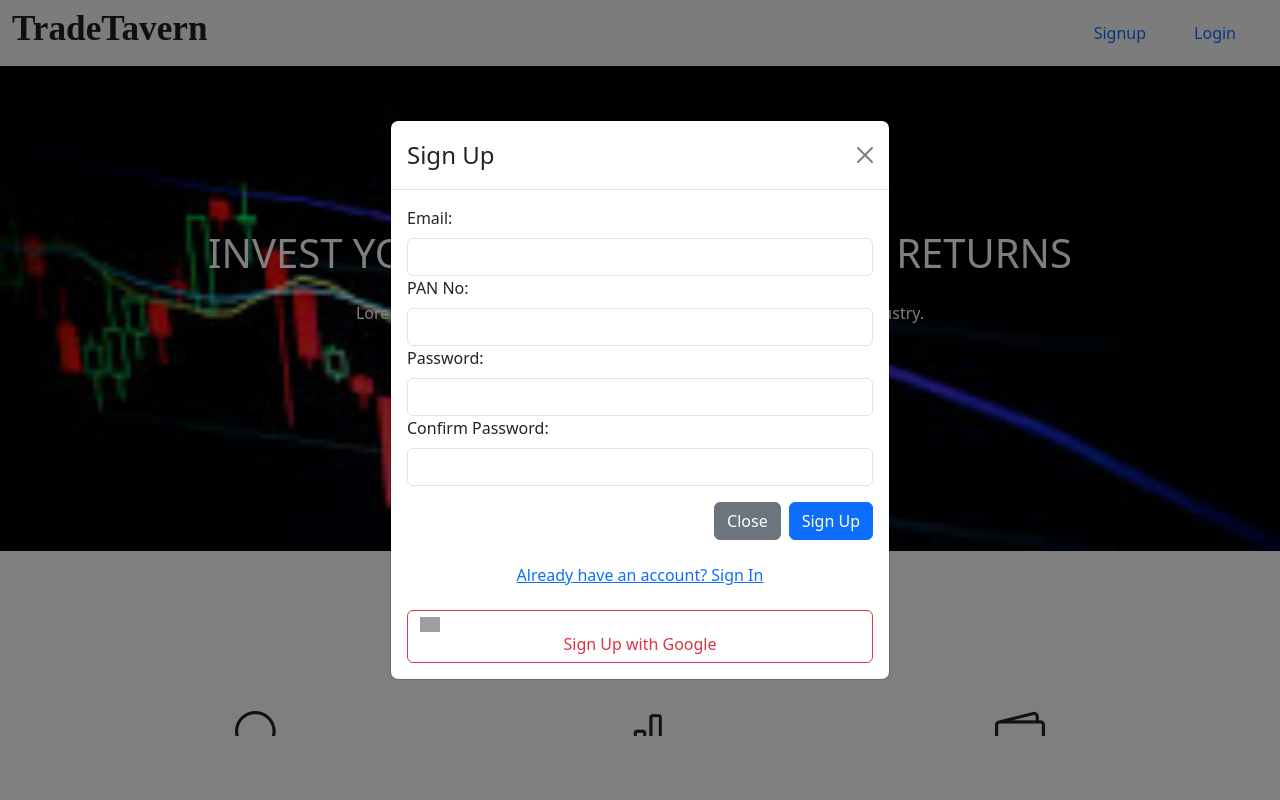
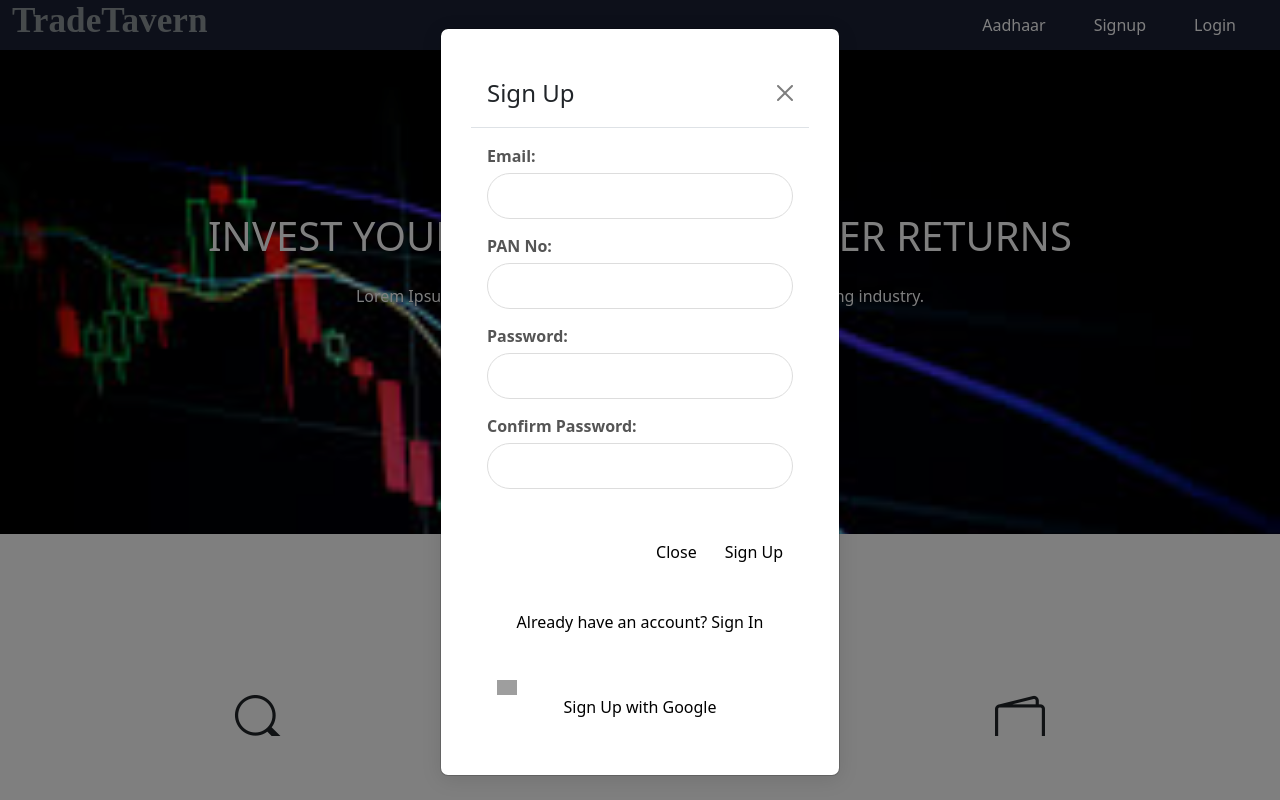
Before and after one commit to Radical-Ghost/TradeTavern, a React (Vite) app: page / in a window 1280 px wide. Both pictures are taken after a click on the button "Signup". Built offline with nearby package versions, Linux system fonts and the light colour scheme; no server answers; grey boxes are pictures that could not be loaded; a web font is replaced by a local one.

Commit message:
changed the navbar and added adhaar button on nav with pop up

```diff
--- /dev/null
+++ b/src/components/popups/Adhaar_popup.jsx
@@ -0,0 +1,96 @@
+import { useState } from "react";
+import { Modal, Button, Form } from "react-bootstrap";
+import "../../css/Popup.css";
+
+export default function AadhaarModal({ show, handleClose }) {
+    const [email, setEmail] = useState("");
+    const [name, setName] = useState("");
+    const [aadhaar, setAadhaar] = useState("");
+    const [pan, setPan] = useState("");
+
+    const handleSubmit = (e) => {
+        e.preventDefault();
+        // You can add logic here to handle form submission
+        console.log("Submitted Info:", { email, name, aadhaar, pan });
+
+        // Clear the form fields after submission
+        setEmail("");
+        setName("");
+        setAadhaar("");
+        setPan("");
+
+        // Close the modal
+        handleClose();
+    };
+
+    return (
+        <Modal
+            show={show}
+            onHide={handleClose}
+            centered
+            dialogClassName="custom-modall"
+            contentClassName="custom-modal">
+            <Modal.Header closeButton>
+                <Modal.Title>Submit Your Details</Modal.Title>
+            </Modal.Header>
+            <Modal.Body>
+                <Form onSubmit={handleSubmit}>
+                    <Form.Group controlId="formEmail">
+                        <Form.Label>Email ID:</Form.Label>
+                        <Form.Control
+                            type="email"
+                            value={email}
+                            onChange={(e) => setEmail(e.target.value)}
+                            required
+                        />
+                    </Form.Group>
+                    <Form.Group controlId="formName">
+                        <Form.Label>Name:</Form.Label>
+                        <Form.Control
+                            type="text"
+                            value={name}
+                            onChange={(e) => setName(e.target.value)}
+                            required
+                        />
+                    </Form.Group>
+                    <Form.Group controlId="formAadhaar">
+                        <Form.Label>Aadhaar Number:</Form.Label>
+                        <Form.Control
+                            type="text"
+                            value={aadhaar}
+                            onChange={(e) => setAadhaar(e.target.value)}
+                            required
+                            pattern="\d{12}" // Ensure it's 12 digits
+                            title="Please enter a valid 12-digit Aadhaar number"
+                        />
+                    </Form.Group>
+                    <Form.Group controlId="formPan">
+                        <Form.Label>PAN Card Number:</Form.Label>
+                        <Form.Control
+                            type="text"
+                            value={pan}
+                            onChange={(e) => setPan(e.target.value)}
+                            required
+                            pattern="[A-Z]{5}[0-9]{4}[A-Z]{1}" // Ensure PAN format
+                            title="Please enter a valid PAN card number in the format ABCDE1234F"
+                        />
+                    </Form.Group>
+                    <div className="d-flex justify-content-end mt-3">
+                        <Button
+                            variant="secondary"
+                            onClick={handleClose}
+                            className="custom-modal-button">
+                            Close
+                        </Button>
+                        <Button
+                            variant="primary"
+                            type="submit"
+                            className="ms-2 custom-modal-button">
+                            Submit
+                        </Button>
+                    </div>
+                </Form>
+            </Modal.Body>
+        </Modal>
+    );
+}
--- a/src/components/popups/Login_popup.jsx
+++ b/src/components/popups/Login_popup.jsx
@@ -47,9 +47,9 @@ export default function LoginModal({ show, handleClose }) {
 			show={show}
 			onHide={handleClose}
 			centered
-			dialogClassName="custom-modal"
+			dialogClassName="custom-modall"
 			contentClassName="custom-modal">
-			<Modal.Header closeButton>
+			<Modal.Header closeButton >
 				<Modal.Title>Login</Modal.Title>
 			</Modal.Header>
 			<Modal.Body>
--- a/src/components/popups/Signup_popup.jsx
+++ b/src/components/popups/Signup_popup.jsx
@@ -58,8 +58,10 @@ export default function SignupModal({ show, handleClose }) {
 	};
 
 	return (
-		<Modal show={show} onHide={handleClose} centered>
+		<Modal show={show} onHide={handleClose} centered dialogClassName="custom-modall"
+			contentClassName="custom-modal">
 			<Modal.Header closeButton>
+
 				<Modal.Title>{isSignUp ? "Sign Up" : "Sign In"}</Modal.Title>
 			</Modal.Header>
 			<Modal.Body>
@@ -128,8 +130,8 @@ export default function SignupModal({ show, handleClose }) {
 						</Button>
 					</div>
 				</Form>
-				<div className="mt-3 text-center">
-					<Button variant="link" onClick={() => setIsSignUp(!isSignUp)}>
+				<div className="text-center mt-3">
+					<Button variant="lin" onClick={() => setIsSignUp(!isSignUp)} className="w-100">
 						{isSignUp ? "Already have an account? Sign In" : "Don't have an account? Sign Up"}
 					</Button>
 				</div>
--- a/src/css/Landing.css
+++ b/src/css/Landing.css
@@ -44,6 +44,8 @@
 .custom-button,
 .service-card,
 .testimonial-card {
+	background-color: #1a092a;
+
 	transition: transform 0.3s ease, box-shadow 0.3s ease;
 }
 
@@ -69,12 +71,12 @@
 
 /* Button styles */
 .custom-button {
-	transition: background-color 0.3s ease, color 0.3s ease, transform 0.3s ease;
+	transition: background-color 0.3s ease, color  0.3s ease, transform 0.3s ease;
 	/* Smooth transitions for background color, text color, and transform */
 }
 
 .custom-button:hover {
-	background-color: #28a745;
+	background-color: #1a092a;
 	/* Change background color on hover */
 	color: #ffffff;
 	/* Change text color on hover */
@@ -83,7 +85,7 @@
 }
 
 .button-in:hover {
-	background-color: #28a745;
+	background-color: #1a092a;
 	color: white;
-	border: 0.8px solid #28a745;
+	/* border: 0.8px solid #28a745; */
 }
--- a/src/css/Popup.css
+++ b/src/css/Popup.css
@@ -57,21 +57,43 @@
 	padding: 10px;
 	border: none;
 	border-radius: 5px;
-	background-color: #007bff;
-	color: white;
+	border-color: #000000;
+	background-color: #ffffff;
+	color: rgb(0, 0, 0);
 	cursor: pointer;
 	margin-top: 10px;
 	transition: background-color 0.3s;
 }
 
 .custom-modal button:hover {
-	background-color: #0056b3;
+	background-color: #252626;
 }
 
-.custom-modal button[type="button"] {
-	background-color: #f44336;
+
+.custom-modal button[type="button"]:hover {
+	background-color: #252626;
+	color: #fff;
 }
 
-.custom-modal button[type="button"]:hover {
-	background-color: #c62828;
+.custom-modal .modal-header .btn-close {
+    background-color: #ffffff; /* Customize background color */
+    border-radius: 50%; /* Make it circular, if needed */
+    color: #fff; /* Customize the text color */
+    border: none; /* Remove the border */
+    padding: 8px; /* Adjust padding */
+    transition: background-color 0.3s ease; /* Add a smooth transition */
 }
+
+.custom-modal .modal-header .btn-close:hover {
+    background-color: #c62828; /* Change hover effect */
+}
+
+
+.custom-link-button {
+  color: inherit;
+  text-decoration: none;
+}
+
+.custom-link-button:hover {
+  color: rgb(255, 255, 255); /* Text turns blue on hover */
+}
--- a/src/pages/Landing.jsx
+++ b/src/pages/Landing.jsx
@@ -4,6 +4,8 @@ import Bckimage from "../images/background.jpg"; // Import the background image
 import "../css/Landing.css"; // Custom CSS for animations and design enhancements
 import LoginModal from "../components/popups/Login_popup.jsx";
 import SignupModal from "../components/popups/Signup_popup.jsx";
+import AdhaarModal from "../components/popups/Adhaar_popup.jsx";
+
 import { useState } from "react";
 
 function useCustomInView() {
@@ -14,6 +16,7 @@ function useCustomInView() {
 }
 
 export default function LandingPage() {
+
 	// Define animation triggers for each section using the custom hook
 	const [heroRef, heroInView] = useCustomInView();
 	const [howItWorksRef, howItWorksInView] = useCustomInView();
@@ -23,9 +26,10 @@ export default function LandingPage() {
 	const [testimonialsRef, testimonialsInView] = useCustomInView();
 	const [ctaRef, ctaInView] = useCustomInView();
 
-	// This is for popup login page
+	// State for popup modals
 	const [showLogin, setShowLogin] = useState(false);
 	const [showSignup, setShowSignup] = useState(false);
+	const [showAdhaar, setShowAdhaar] = useState(false); // State for Aadhaar modal
 
 	const handleLoginShow = () => setShowLogin(true);
 	const handleLoginClose = () => setShowLogin(false);
@@ -33,12 +37,16 @@ export default function LandingPage() {
 	const handleSignupShow = () => setShowSignup(true);
 	const handleSignupClose = () => setShowSignup(false);
 
+	const handleAdhaarShow = () => setShowAdhaar(true); // Show Aadhaar modal
+	const handleAdhaarClose = () => setShowAdhaar(false); // Close Aadhaar modal
+
+
 	return (
 		<>
-			<div className="content" style={{ width: "100%" }}>
+			<div className="content" style={{ width: "100%"}}>
 				{/* Top Bar */}
-				<div className="bg-light py-2 ">
-					<Container fluid>
+				<div className="bg-light p " style={{ height:"3.1rem",backgroundColor:"#1a2035"}}>
+					<Container fluid style={{backgroundColor:"#1a2035"}}>
 						<Row className="align-items-center">
 							{/* Left Column for Location Info */}
 							<Col
@@ -47,7 +55,7 @@ export default function LandingPage() {
 								className="d-flex align-items-center">
 								<h1
 									style={{
-										color: "#1d1d26",
+										color: "#8d9498",
 										fontFamily:
 											'"Playwrite DE Grund", cursive',
 										fontSize: "2.2rem",
@@ -63,14 +71,17 @@ export default function LandingPage() {
 								md={6}
 								className="d-flex justify-content-md-end justify-content-center mt-2 mt-md-0">
 								<Nav>
+									<Nav.Link onClick={handleAdhaarShow} className="me-3 button-in" style={{ color: "white" }}>
+										Aadhaar
+									</Nav.Link>
 									<Nav.Link
 										onClick={handleSignupShow}
-										className="me-3 button-in">
+										className="me-3 button-in" style={{color:"white"}}>
 										Signup
 									</Nav.Link>
 									<Nav.Link
 										onClick={handleLoginShow}
-										className="me-3 button-in">
+										className="me-3 button-in" style={{color:"white"}}>
 										Login
 									</Nav.Link>
 								</Nav>
@@ -82,6 +93,7 @@ export default function LandingPage() {
 									show={showSignup}
 									handleClose={handleSignupClose}
 								/>
+								<AdhaarModal show={showAdhaar} handleClose={handleAdhaarClose} /> {/* Aadhaar modal */}
 							</Col>
 						</Row>
 					</Container>
```
